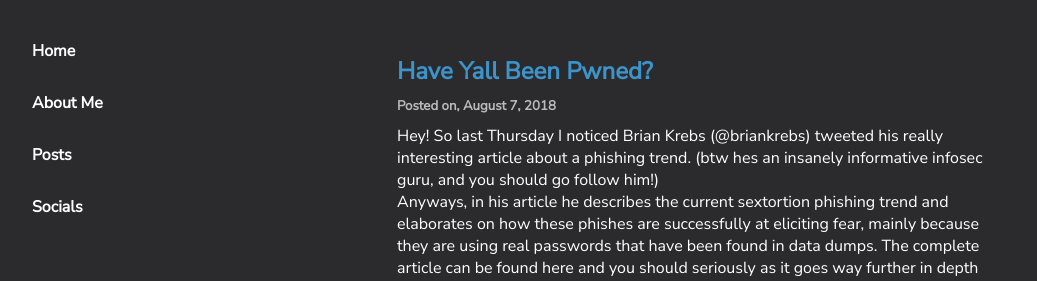
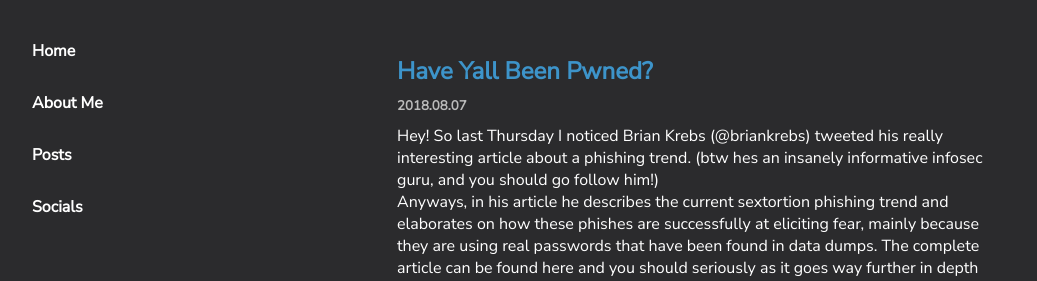
Before and after one commit to cobaltclaudia/cobaltclaudia.github.io, a Jekyll site: the page blogposts/20180807-haveyallbeenpwned.html, which Jekyll copies as it is, in a window 1280 px wide. Shown: the top 281 px of the page, without its empty margins (3-1040 px from the left). Built offline with Jekyll 4.4.1, drawn with Linux system fonts in a browser that asks for light colours.

Commit message:
Change date format

```diff
--- a/blogposts/20180807-haveyallbeenpwned.html
+++ b/blogposts/20180807-haveyallbeenpwned.html
@@ -25,7 +25,7 @@
 
 <div class="blog-post">
     <h2>Have Yall Been Pwned?</h2>
-    <h5>Posted on, August 7, 2018 </h5>
+    <h5>2018.08.07 </h5>
 
     <p>Hey! So last Thursday I noticed Brian Krebs (@briankrebs) tweeted his really interesting article about a
         phishing trend. (btw hes an insanely informative infosec guru, and you should go follow him!)</p>
--- a/blogposts/20180818-blueteamorredteam.html
+++ b/blogposts/20180818-blueteamorredteam.html
@@ -25,7 +25,7 @@
 
 <div class="blog-post">
     <h2>Blue team or Red team?</h2>
-    <h5>Posted on, August 18, 2018 </h5>
+    <h5>2018.08.18 </h5>
 
     <p>Are you blue team, or are you red team? And no, Im not talking about Pokemon Go. (Although...go Team Valor!)
         No, what Im talking about is whether your offensive or defensive in infosec? Do you like to defend or break
--- a/blogposts/20190216-BooksIReadin2018.html
+++ b/blogposts/20190216-BooksIReadin2018.html
@@ -25,7 +25,7 @@
 
 <div class="blog-post">
     <h2>Books I Read in 2018</h2>
-    <h5>Posted on, February 16, 2019 </h5>
+    <h5>2019.02.16 </h5>
     <meta name="viewport" content="width=device-width, initial-scale=1.0">
 
     <p>Hello, short post for you today. It's self explanatory.</p>
--- a/blogposts/20190323-DataClassFrameworksLegalAgreements.html
+++ b/blogposts/20190323-DataClassFrameworksLegalAgreements.html
@@ -25,7 +25,7 @@
 
 <div class="blog-post">
     <h2>Data Classification, Frameworks and Legal Agreements in Infosec</h2>
-    <h5>Posted on, March 23, 2019 </h5>
+    <h5>2019.03.23 </h5>
 
     <p>Hey! I'm aware that this post may not be for everyone. I write this in hopes that anyone reading this
         understands the difference between the different data classifications, and understands the severity of even
--- a/blogposts/20190406-spearphish.html
+++ b/blogposts/20190406-spearphish.html
@@ -25,7 +25,7 @@
 
 <div class="blog-post">
     <h2>How to Handle a Spear Phishing Email</h2>
-    <h5>Posted on, April 6, 2019 </h5>
+    <h5>2019.04.06 </h5>
 
     <p>Whats up! Today I thought it would be interesting to go over some general steps of handling a spear
         phishing
--- a/blogposts/post-01-ohhello.html
+++ b/blogposts/post-01-ohhello.html
@@ -25,7 +25,7 @@
 
 <div class="blog-post">
     <h2>Oh Hello </h2>
-    <h5>Feb 10, 2021.02.10</h5>
+    <h5>2021.02.10</h5>
 
     <p><b><i>This is a test blog post page. Only added lyrics cause i love Circa Survive, duh. This site is
         still a
```
